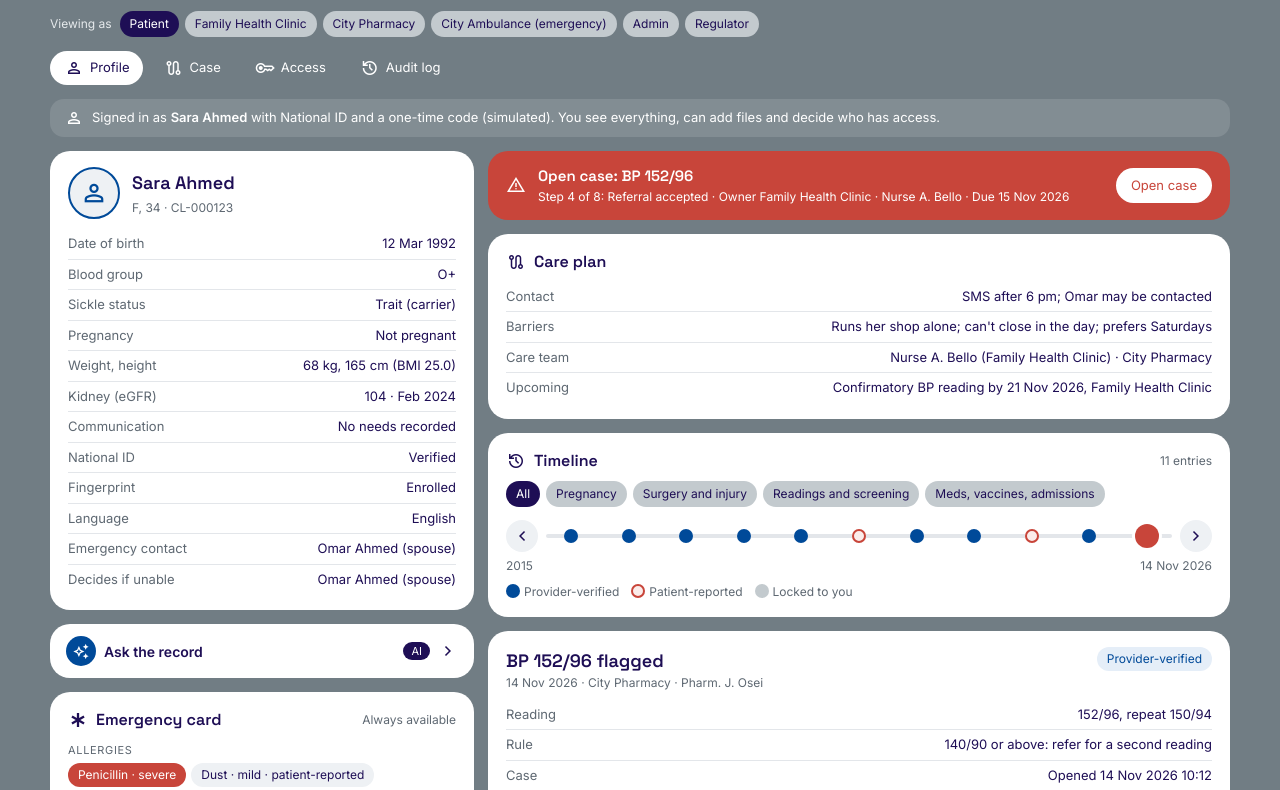
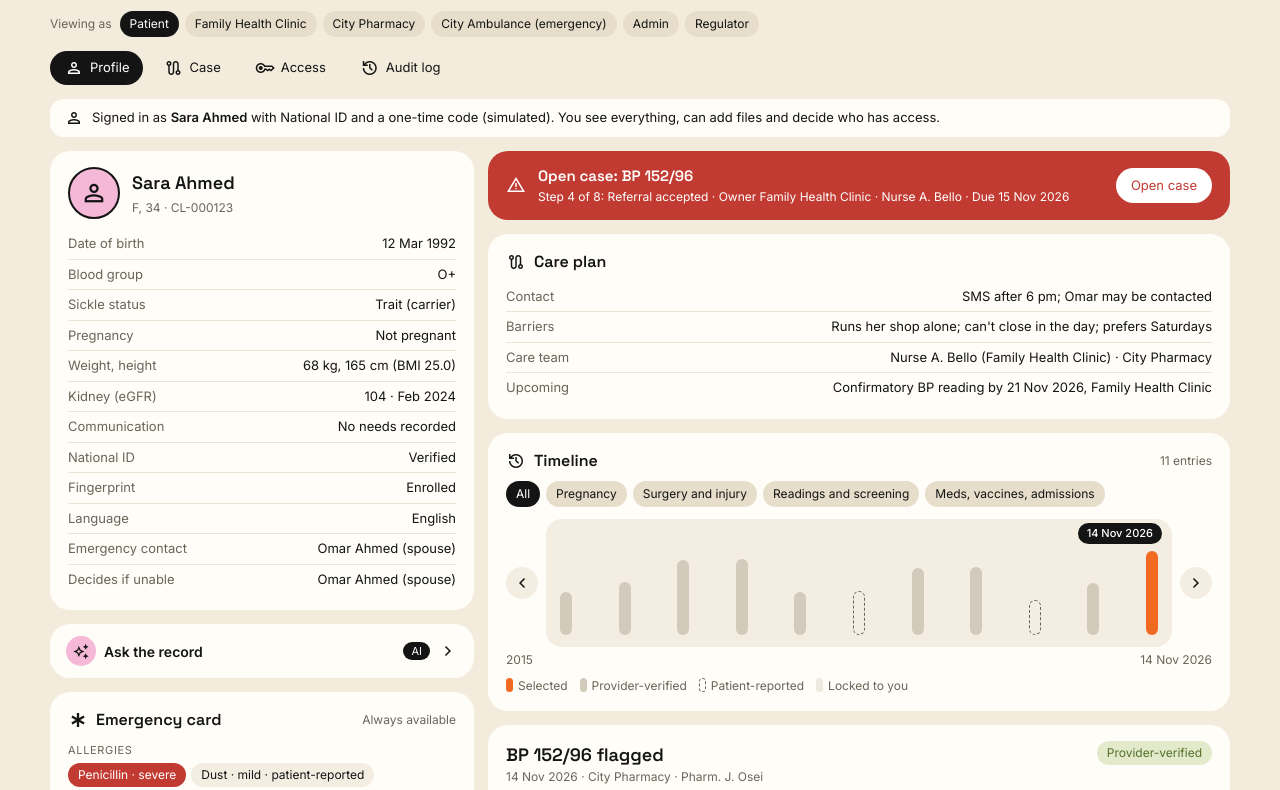
Before and after one commit to Haleem5150/careloop, a plain HTML site: page index.html in a window 1280 px wide. Shown: the part 70-860 px from the top of the page. Drawn offline with nearby package versions, Linux system fonts and the light colour scheme.

Commit message:
Update index.html

```diff
--- a/index.html
+++ b/index.html
@@ -13,28 +13,38 @@
 <link rel="stylesheet" href="https://fonts.googleapis.com/css2?family=Inter:wght@400;500;600&family=Space+Grotesk:wght@500;600&display=swap">
 <link rel="stylesheet" href="https://fonts.googleapis.com/css2?family=Material+Symbols+Outlined:opsz,wght,FILL,GRAD@20..24,400,0,0&icon_names=auto_awesome,check_circle,chevron_left,chevron_right,close,dashboard,description,emergency,fingerprint,history,image,key,lock,person,route,send,shield,upload,warning&display=block">
 <style>
-/* Layout: slate frame, white rounded cards; profile = left column (identity, assistant, emergency, audit) + right column (case, plan, timeline, details) */
+/* Layout: cream frame, warm white rounded cards; profile = left column (identity, assistant, emergency, audit) + right column (case, plan, timeline, details)
+   Palette: cream + near-black + pastel yellow / pink / olive / periwinkle; orange marks the selected timeline bar; red kept for safety alerts */
 :root{
-  --frame:#717D84; --frame-ink:#FFFFFF; --frame-mute:#E6EAEC;
-  --card:#FFFFFF; --ink:#1E0E55; --mute:#5E6872; --line:#E3E6EA;
-  --blue:#004A99; --indigo:#1E0E55; --on-indigo:#FFFFFF;
-  --alert:#C8453A; --alert-bg:#FBECEA; --alert-ink:#8E2A22;
-  --pill:#C3CACE; --tint:#EEF1F4; --blue-bg:#E5EEF8;
-  --shade:rgba(15,10,40,.55);
+  --frame:#F3ECDD; --frame-ink:#141414; --frame-mute:#6B6458;
+  --card:#FFFDF8; --ink:#141414; --mute:#6B6458; --line:#ECE4D4;
+  --blue:#56702A; --on-blue:#FFFFFF; --blue-bg:#E2EACB;
+  --indigo:#141414; --on-indigo:#FFFFFF;
+  --alert:#C23B32; --alert-bg:#FBE9E6; --alert-ink:#8E2A22;
+  --pill:#E6DDCA; --tint:#F4EEE2; --idbar:#FFFDF8;
+  --yellow:#F4D35E; --pink:#F5B8D7; --green:#A4B66F; --peri:#B5C9EE; --on-pastel:#141414;
+  --orange:#F26A21; --barc:#D2CABA; --tip-bg:#141414; --tip-ink:#FFFFFF;
+  --shade:rgba(20,18,12,.5);
   --display:"Space Grotesk",system-ui,sans-serif; --body:Inter,system-ui,-apple-system,"Segoe UI",sans-serif;
 }
 @media (prefers-color-scheme:dark){:root:not([data-theme="light"]){
-  --frame:#2E3438; --frame-ink:#F2F3F5; --frame-mute:#B9C0C5;
-  --card:#16141F; --ink:#ECEAF6; --mute:#A3ABB2; --line:#2C2F3A;
-  --blue:#6A9BE0; --indigo:#3B2C8F; --on-indigo:#FFFFFF;
+  --frame:#121211; --frame-ink:#F3EEE3; --frame-mute:#A39D90;
+  --card:#1E1D1A; --ink:#F3EEE3; --mute:#A39D90; --line:#302E28;
+  --blue:#B9CB82; --on-blue:#141414; --blue-bg:#2C3220;
+  --indigo:#F3EEE3; --on-indigo:#141414;
   --alert:#E2675C; --alert-bg:#3A1E1C; --alert-ink:#F4B4AD;
-  --pill:#454D53; --tint:#22202E; --blue-bg:#1B2740; --shade:rgba(0,0,0,.65); color-scheme:dark}}
+  --pill:#36332C; --tint:#272520; --idbar:#1E1D1A;
+  --orange:#F47B3A; --barc:#4C483F; --tip-bg:#F3EEE3; --tip-ink:#141414;
+  --shade:rgba(0,0,0,.65); color-scheme:dark}}
 :root[data-theme="dark"]{
-  --frame:#2E3438; --frame-ink:#F2F3F5; --frame-mute:#B9C0C5;
-  --card:#16141F; --ink:#ECEAF6; --mute:#A3ABB2; --line:#2C2F3A;
-  --blue:#6A9BE0; --indigo:#3B2C8F; --on-indigo:#FFFFFF;
+  --frame:#121211; --frame-ink:#F3EEE3; --frame-mute:#A39D90;
+  --card:#1E1D1A; --ink:#F3EEE3; --mute:#A39D90; --line:#302E28;
+  --blue:#B9CB82; --on-blue:#141414; --blue-bg:#2C3220;
+  --indigo:#F3EEE3; --on-indigo:#141414;
   --alert:#E2675C; --alert-bg:#3A1E1C; --alert-ink:#F4B4AD;
-  --pill:#454D53; --tint:#22202E; --blue-bg:#1B2740; --shade:rgba(0,0,0,.65); color-scheme:dark}
+  --pill:#36332C; --tint:#272520; --idbar:#1E1D1A;
+  --orange:#F47B3A; --barc:#4C483F; --tip-bg:#F3EEE3; --tip-ink:#141414;
+  --shade:rgba(0,0,0,.65); color-scheme:dark}
 *{box-sizing:border-box}
 [hidden]{display:none!important}
 body{background:var(--frame);color:var(--ink);font-family:var(--body);font-size:14px;line-height:1.5;padding-left:max(16px,env(safe-area-inset-left,0px));padding-right:max(16px,env(safe-area-inset-right,0px));padding-block:16px 32px}
@@ -56,8 +66,8 @@ button{cursor:pointer}
 .chip.sm{padding:4px 10px;font-size:12px}
 .tabs{display:flex;gap:6px;flex-wrap:wrap}
 .tab{border:none;background:transparent;color:var(--frame-ink);border-radius:999px;padding:7px 14px;font-size:13px;display:flex;align-items:center;gap:6px}
-.tab.on{background:var(--card);color:var(--ink)}
-.idbar{background:rgba(255,255,255,.12);color:var(--frame-ink);border-radius:14px;padding:9px 14px;font-size:13px;display:flex;gap:8px;align-items:flex-start}
+.tab.on{background:var(--indigo);color:var(--on-indigo)}
+.idbar{background:var(--idbar);color:var(--ink);border-radius:14px;padding:9px 14px;font-size:13px;display:flex;gap:8px;align-items:flex-start}
 .idbar.flag{background:var(--alert);color:#fff}
 .grid{display:grid;grid-template-columns:minmax(0,1fr) minmax(0,1.75fr);gap:14px;align-items:start}
 .col{display:flex;flex-direction:column;gap:14px;min-width:0}
@@ -74,28 +84,33 @@ button{cursor:pointer}
 .tag.mod{background:var(--alert-bg);color:var(--alert-ink)}
 .tag.ok{background:var(--blue-bg);color:var(--blue)}
 .tag.pr{background:var(--alert-bg);color:var(--alert-ink)}
-.tag.file{background:var(--blue);color:#fff;border:none}
+.tag.file{background:var(--blue);color:var(--on-blue);border:none}
 .tags{display:flex;flex-wrap:wrap;gap:5px}
 .grp{font-size:11px;letter-spacing:.06em;text-transform:uppercase;color:var(--mute);margin:10px 0 4px}
 .who{display:flex;gap:12px;align-items:center;margin-bottom:10px}
-.avatar{width:52px;height:52px;border-radius:50%;background:var(--tint);border:2px solid var(--blue);color:var(--blue);display:grid;place-items:center;flex-shrink:0}
+.avatar{width:52px;height:52px;border-radius:50%;background:var(--pink);border:2px solid var(--ink);color:var(--on-pastel);display:grid;place-items:center;flex-shrink:0}
 .avatar .ms{font-size:28px;vertical-align:0}
 .who b{font-family:var(--display);font-size:18px;font-weight:600;display:block}
 .banner{border-radius:20px;padding:14px 18px;display:flex;gap:12px;align-items:center;background:var(--alert);color:#fff}
-.banner.calm{background:var(--blue);color:#fff}
+.banner.calm{background:var(--peri);color:var(--on-pastel)}
 .banner b{font-family:var(--display);font-weight:600;font-size:15px}
 .banner .small{opacity:1;color:#fff}
+.banner.calm .small{color:var(--on-pastel)}
 .banner .btn{background:#fff;color:var(--alert);border:none}
-.banner.calm .btn{color:var(--blue)}
+.banner.calm .btn{background:#141414;color:#fff}
 .btn{border:none;border-radius:999px;padding:8px 15px;font-size:13px;background:var(--indigo);color:var(--on-indigo);display:inline-flex;align-items:center;gap:6px;white-space:nowrap}
 .btn.ghost{background:var(--tint);color:var(--ink)}
 .btn.warn{background:var(--alert);color:#fff}
-.track{position:relative;height:34px;flex:1}
-.track::before{content:"";position:absolute;left:0;right:0;top:15px;height:4px;border-radius:2px;background:var(--line)}
-.dot{position:absolute;top:10px;width:14px;height:14px;margin-left:-7px;border-radius:50%;border:none;padding:0;background:var(--blue)}
-.dot.pr{background:var(--alert-bg);box-shadow:inset 0 0 0 2px var(--alert)}
-.dot.lock{background:var(--pill)}
-.dot.sel{top:5px;width:24px;height:24px;margin-left:-12px;background:var(--alert);box-shadow:0 0 0 3px var(--card)}
+.bars{position:relative;flex:1;min-width:0;height:128px;background:var(--tint);border-radius:16px;padding:32px 14px 12px;display:flex;align-items:flex-end;justify-content:space-between;gap:4px}
+.bb{position:relative;flex:0 1 12px;min-width:6px;border:none;padding:0;border-radius:999px;background:var(--barc)}
+.bb::before{content:"";position:absolute;inset:-8px -3px}
+.bb.pr{background:transparent;border:1.5px dashed var(--mute)}
+.bb.lock{opacity:.4}
+.bb.sel{background:var(--orange);border:none;opacity:1}
+.bb .tip{position:absolute;bottom:calc(100% + 7px);left:50%;transform:translateX(-50%);background:var(--tip-bg);color:var(--tip-ink);font-size:11px;font-weight:500;line-height:1;padding:5px 9px;border-radius:999px;white-space:nowrap;pointer-events:none}
+.bb .tip.l{left:-4px;transform:none}.bb .tip.r{left:auto;right:-4px;transform:none}
+.sw{display:inline-block;width:7px;height:14px;border-radius:999px;background:var(--barc);margin:0 5px -2px 0}
+.sw.pr{background:transparent;border:1.5px dashed var(--mute)}.sw.lock{opacity:.4}.sw.sel{background:var(--orange)}
 .arrow{border:none;background:var(--tint);border-radius:50%;width:32px;height:32px;display:grid;place-items:center;flex-shrink:0}
 .locked{background:var(--tint);border-radius:14px;padding:12px 14px;display:flex;gap:10px;align-items:center;flex-wrap:wrap}
 details{border-bottom:1px solid var(--line);padding:6px 0}
@@ -109,7 +124,7 @@ details ul{margin:6px 0 2px;padding-left:18px;font-size:13px}
 .aud .t{color:var(--mute);font-size:11.5px;font-variant-numeric:tabular-nums}
 .aud.fl{color:var(--alert-ink)}
 .ai-head{display:flex;align-items:center;gap:8px;width:100%;border:none;background:none;padding:0;text-align:left}
-.ai-ic{width:30px;height:30px;border-radius:50%;background:var(--blue);color:#fff;display:grid;place-items:center;flex-shrink:0}
+.ai-ic{width:30px;height:30px;border-radius:50%;background:var(--pink);color:var(--on-pastel);display:grid;place-items:center;flex-shrink:0}
 .ai-ic .ms{font-size:17px;vertical-align:0}
 .aitag{background:var(--indigo);color:var(--on-indigo);border-radius:999px;padding:1px 8px;font-size:11px}
 .msg{border-radius:14px;padding:8px 11px;font-size:13px;line-height:1.5;margin-top:6px;white-space:pre-wrap;overflow-wrap:anywhere}
@@ -123,13 +138,15 @@ textarea{min-height:64px;resize:vertical}
 .step{display:grid;grid-template-columns:30px minmax(0,1fr);gap:10px;padding:9px 0;position:relative}
 .step:not(:last-child)::after{content:"";position:absolute;left:14px;top:38px;bottom:-4px;width:2px;background:var(--line)}
 .sc{width:30px;height:30px;border-radius:50%;display:grid;place-items:center;font-size:12px;font-weight:600;background:var(--tint);color:var(--mute);position:relative;z-index:1}
-.step.done .sc{background:var(--blue);color:#fff}
-.step.open .sc{background:var(--indigo);color:#fff}
+.step.done .sc{background:var(--green);color:var(--on-pastel)}
+.step.open .sc{background:var(--indigo);color:var(--on-indigo)}
 .step.over .sc,.step.rej .sc{background:var(--alert);color:#fff}
 .step.cur{background:var(--tint);border-radius:14px;padding-inline:8px;margin-inline:-8px}
 .step b{font-weight:600}
 .metrics{display:grid;grid-template-columns:repeat(auto-fit,minmax(150px,1fr));gap:10px}
-.metric{background:var(--tint);border-radius:14px;padding:10px 12px}
+.metric{background:var(--yellow);color:var(--on-pastel);border-radius:14px;padding:10px 12px}
+.metric:nth-child(4n+2){background:var(--pink)}.metric:nth-child(4n+3){background:var(--green)}.metric:nth-child(4n+4){background:var(--peri)}
+.metric .mute{color:#3D3A33}
 .metric b{display:block;font-family:var(--display);font-size:20px;font-weight:600;font-variant-numeric:tabular-nums}
 .bar{height:10px;border-radius:5px;background:var(--tint);overflow:hidden}
 .bar i{display:block;height:100%;background:var(--blue);border-radius:5px}
@@ -140,7 +157,7 @@ td{padding:7px 8px;border-bottom:1px solid var(--line);font-variant-numeric:tabu
 .tw{overflow-x:auto}
 .switch{position:relative;width:46px;height:26px;border-radius:13px;border:none;background:var(--pill);flex-shrink:0}
 .switch::after{content:"";position:absolute;top:3px;left:3px;width:20px;height:20px;border-radius:50%;background:#fff;transition:left .15s}
-.switch.on{background:var(--blue)}
+.switch.on{background:var(--green)}
 .switch.on::after{left:23px}
 .overlay{position:fixed;inset:0;background:var(--shade);display:flex;align-items:center;justify-content:center;padding:16px;z-index:50}
 .sheet{background:var(--card);color:var(--ink);border-radius:22px;max-width:460px;width:100%;padding:20px;max-height:88vh;overflow:auto}
@@ -363,12 +380,14 @@ function rightCol(p,a){
 function evList(p){const g=FGROUP[S.filter];return g?p.events.filter(e=>g.includes(e.cat)):p.events}
 function selEvent(p){const L=evList(p);let id=S.sel[p.id];if(!L.some(e=>e.id===id))id=L.length?L[L.length-1].id:null;S.sel[p.id]=id;return L.find(e=>e.id===id)}
 function timelineCard(p,a){const L=evList(p),e=selEvent(p),n=L.length;
-  const dots=L.map((x,i)=>{const pos=n===1?50:(4+i/(n-1)*92);const ok=canEvent(a,x);return `<button class="dot${x.id===(e&&e.id)?" sel":ok?(x.trust?"":" pr"):" lock"}" style="left:${pos.toFixed(1)}%" data-ev="${x.id}" aria-label="${esc(ok?x.title+", "+x.date:"Locked entry, "+x.date)}" title="${esc(ok?x.title:"Locked")}"></button>`}).join("");
+  /* bar heights are visual rhythm only (stable per entry); locked entries stay short */
+  const hgt=id=>{let h=2166136261;for(const c of String(id)+"~"){h^=c.charCodeAt(0);h=Math.imul(h,16777619)}return 34+(h>>>0)%66};
+  const dots=L.map((x,i)=>{const ok=canEvent(a,x),sel=x.id===(e&&e.id);const tip=sel?`<span class="tip${n>4&&i<2?" l":n>4&&i>n-3?" r":""}">${esc(x.date)}</span>`:"";return `<button class="bb${sel?" sel":ok?(x.trust?"":" pr"):" lock"}" style="height:${sel?100:ok?hgt(x.id):30}%" data-ev="${x.id}" aria-label="${esc(ok?x.title+", "+x.date:"Locked entry, "+x.date)}" aria-pressed="${sel}" title="${esc(ok?x.title:"Locked")}">${tip}</button>`}).join("");
   return `<section class="card"><h2>${ic("history")}Timeline<span class="sub">${n} entr${n===1?"y":"ies"}</span></h2>
    <div class="row" style="margin-bottom:12px">${FILTERS.map(f=>`<button class="chip sm${S.filter===f[0]?" on":""}" data-filter="${f[0]}">${f[1]}</button>`).join("")}</div>
-   ${n?`<div style="display:flex;align-items:center;gap:8px"><button class="arrow" data-step="-1" aria-label="Earlier entry">${ic("chevron_left")}</button><div class="track">${dots}</div><button class="arrow" data-step="1" aria-label="Later entry">${ic("chevron_right")}</button></div>
+   ${n?`<div style="display:flex;align-items:center;gap:8px"><button class="arrow" data-step="-1" aria-label="Earlier entry">${ic("chevron_left")}</button><div class="bars">${dots}</div><button class="arrow" data-step="1" aria-label="Later entry">${ic("chevron_right")}</button></div>
    <div class="small mute" style="display:flex;justify-content:space-between;margin-top:4px"><span>${esc(L[0].date)}</span><span>${esc(L[n-1].date)}</span></div>
-   <div class="small mute" style="display:flex;gap:12px;flex-wrap:wrap;margin-top:8px"><span><span class="dot" style="position:static;display:inline-block;margin:0 4px -2px 0"></span>Provider-verified</span><span><span class="dot pr" style="position:static;display:inline-block;margin:0 4px -2px 0"></span>Patient-reported</span><span><span class="dot lock" style="position:static;display:inline-block;margin:0 4px -2px 0"></span>Locked to you</span></div>`:`<p class="mute">No entries in this group.</p>`}</section>`}
+   <div class="small mute" style="display:flex;gap:12px;flex-wrap:wrap;margin-top:8px"><span><span class="sw sel"></span>Selected</span><span><span class="sw"></span>Provider-verified</span><span><span class="sw pr"></span>Patient-reported</span><span><span class="sw lock"></span>Locked to you</span></div>`:`<p class="mute">No entries in this group.</p>`}</section>`}
 function detailCard(p,a){const e=selEvent(p);if(!e)return "";
   if(!canEvent(a,e))return `<section class="card"><h2>${ic("lock")}Locked entry<span class="sub">${esc(e.date)}</span></h2><div class="locked"><span class="small" style="flex:1">This entry is in <b>${esc(SECNAME[CATSEC[e.cat]])}</b>, which ${esc(p.first)} hasn't shared with ${esc(R().provider)}.</span>${reqBtn(p,CATSEC[e.cat],"Request access")}</div></section>`;
   const files=(e.files||[]).concat(e.up||[]);const fOK=canFiles(a,e);
@@ -505,7 +524,7 @@ const COHORT=(()=>{const r=rng(11),fac=["City Pharmacy","Family Health Clinic","
    return {id:s==="escalated"?"C-1087":"C-"+(1040+i),s,f,sex,age,prog,nh,cd,care,reason,owner,late}})})();
 function median(a){a=a.filter(x=>x!=null).sort((x,y)=>x-y);if(!a.length)return null;const m=a.length>>1;return a.length%2?a[m]:(a[m-1]+a[m])/2}
 function dashHTML(){const C=COHORT,n=C.length,closed=C.filter(c=>c.s==="closed").length,prob=C.filter(c=>["overdue","lost","rejected","unassigned","escalated"].includes(c.s));
-  const tile=(l,v,s)=>`<div class="metric" style="background:var(--card)"><span class="small mute">${l}</span><b>${v}</b>${s?`<span class="small mute">${s}</span>`:""}</div>`;
+  const tile=(l,v,s)=>`<div class="metric"><span class="small mute">${l}</span><b>${v}</b>${s?`<span class="small mute">${s}</span>`:""}</div>`;
   const funnel=STEP_NAMES.map((nm,k)=>{const v=C.filter(c=>c.prog>=k+1).length;return `<div style="display:grid;grid-template-columns:minmax(0,170px) minmax(0,1fr) 36px;gap:8px;align-items:center;font-size:13px;margin:5px 0"><span>${nm}</span><div class="bar"><i style="width:${(v/n*100).toFixed(1)}%"></i></div><span style="text-align:right;font-variant-numeric:tabular-nums">${v}</span></div>`}).join("");
   const rc={};prob.forEach(c=>{if(c.reason)rc[c.reason]=(rc[c.reason]||0)+1});const rmax=Math.max(...Object.values(rc));
   const reasons=Object.entries(rc).sort((a,b)=>b[1]-a[1]).map(([k,v])=>`<div style="display:grid;grid-template-columns:minmax(0,170px) minmax(0,1fr) 28px;gap:8px;align-items:center;font-size:13px;margin:5px 0"><span>${esc(k)}</span><div class="bar a"><i style="width:${(v/rmax*100).toFixed(1)}%"></i></div><span style="text-align:right">${v}</span></div>`).join("");
@@ -599,6 +618,5 @@ $("fileIn").addEventListener("change",ev=>{const f=ev.target.files[0];if(!f)retu
 render();
 (async()=>{try{S.sample=window.claude&&window.claude.use?await window.claude.use("sample"):null}catch(e){S.sample=null}if(S.aiOpen)renderMain()})();
 </script>
-
 </body>
 </html>
```
